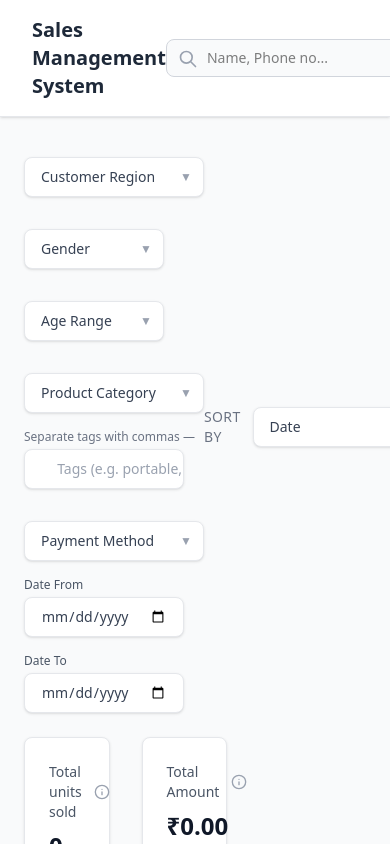
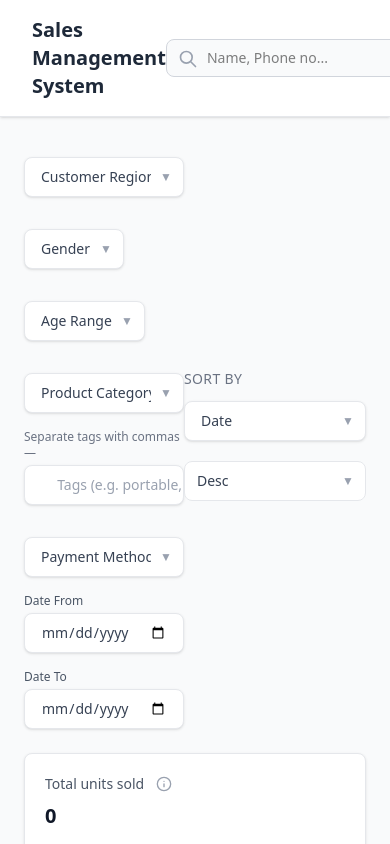
Before and after one commit to Xskull27/Retail_Management_System_, a React (Vite) app in the folder frontend/: page / in a window 390 px wide. Shown: the top 844 px of the page. Built offline with nearby package versions, Linux system fonts and the light colour scheme; no server answers.

Commit message:
fiter responsiveness updated

```diff
--- a/frontend/src/components/Filters.tsx
+++ b/frontend/src/components/Filters.tsx
@@ -15,11 +15,11 @@ export default function Filters({ filters, setFilters }: Props) {
   const [tagFocus, setTagFocus] = useState(false);
 
   return (
-    <div className="flex items-center gap-4 flex-wrap">
+    <div className="flex flex-col sm:flex-row items-start sm:items-center gap-4 flex-wrap">
       {/* Customer Region */}
       <div className="relative mt-4">
         <select
-          className="h-10 px-4 pr-8 bg-white border border-gray-200 rounded-lg text-sm text-gray-700 font-medium focus:outline-none focus:ring-2 focus:ring-black focus:border-transparent cursor-pointer appearance-none shadow-sm hover:border-gray-300 transition-colors w-[180px]"
+          className="h-10 px-4 pr-8 bg-white border border-gray-200 rounded-lg text-sm text-gray-700 font-medium focus:outline-none focus:ring-2 focus:ring-black focus:border-transparent cursor-pointer appearance-none shadow-sm hover:border-gray-300 transition-colors w-full sm:w-[180px]"
           value={filters.region}
           onChange={(e) => update("region", e.target.value)}
         >
@@ -35,7 +35,7 @@ export default function Filters({ filters, setFilters }: Props) {
       {/* Gender */}
       <div className="relative mt-4">
         <select
-          className="h-10 px-4 pr-8 bg-white border border-gray-200 rounded-lg text-sm text-gray-700 font-medium focus:outline-none focus:ring-2 focus:ring-black focus:border-transparent cursor-pointer appearance-none shadow-sm hover:border-gray-300 transition-colors w-[140px]"
+          className="h-10 px-4 pr-8 bg-white border border-gray-200 rounded-lg text-sm text-gray-700 font-medium focus:outline-none focus:ring-2 focus:ring-black focus:border-transparent cursor-pointer appearance-none shadow-sm hover:border-gray-300 transition-colors w-full sm:w-[140px]"
           value={filters.gender}
           onChange={(e) => update("gender", e.target.value)}
         >
@@ -49,7 +49,7 @@ export default function Filters({ filters, setFilters }: Props) {
       {/* Age Range */}
       <div className="relative mt-4">
         <select
-          className="h-10 px-4 pr-8 bg-white border border-gray-200 rounded-lg text-sm text-gray-700 font-medium focus:outline-none focus:ring-2 focus:ring-black focus:border-transparent cursor-pointer appearance-none shadow-sm hover:border-gray-300 transition-colors w-[140px]"
+          className="h-10 px-4 pr-8 bg-white border border-gray-200 rounded-lg text-sm text-gray-700 font-medium focus:outline-none focus:ring-2 focus:ring-black focus:border-transparent cursor-pointer appearance-none shadow-sm hover:border-gray-300 transition-colors w-full sm:w-[140px]"
           value={filters.ageMin && filters.ageMax ? `${filters.ageMin}-${filters.ageMax}` : ""}
           onChange={(e) => {
             if (e.target.value === "") {
@@ -74,7 +74,7 @@ export default function Filters({ filters, setFilters }: Props) {
       {/* Product Category */}
       <div className="relative mt-4">
         <select
-          className="h-10 px-4 pr-8 bg-white border border-gray-200 rounded-lg text-sm text-gray-700 font-medium focus:outline-none focus:ring-2 focus:ring-black focus:border-transparent cursor-pointer appearance-none shadow-sm hover:border-gray-300 transition-colors w-[180px]"
+          className="h-10 px-4 pr-8 bg-white border border-gray-200 rounded-lg text-sm text-gray-700 font-medium focus:outline-none focus:ring-2 focus:ring-black focus:border-transparent cursor-pointer appearance-none shadow-sm hover:border-gray-300 transition-colors w-full sm:w-[180px]"
           value={filters.category}
           onChange={(e) => update("category", e.target.value)}
         >
@@ -95,7 +95,7 @@ export default function Filters({ filters, setFilters }: Props) {
 
           <label htmlFor="tags-input" className="text-xs text-gray-500 mb-1">Separate tags with commas — <span className="text-gray-700"></span></label>
 
-          <div className="relative w-[160px]">
+          <div className="relative w-full sm:w-[160px]">
             <input
               id="tags-input"
               type="text"
@@ -123,7 +123,7 @@ export default function Filters({ filters, setFilters }: Props) {
       {/* Payment Method */}
       <div className="relative mt-4">
         <select
-          className="h-10 px-4 pr-8 bg-white border border-gray-200 rounded-lg text-sm text-gray-700 font-medium focus:outline-none focus:ring-2 focus:ring-black focus:border-transparent cursor-pointer appearance-none shadow-sm hover:border-gray-300 transition-colors w-[180px]"
+          className="h-10 px-4 pr-8 bg-white border border-gray-200 rounded-lg text-sm text-gray-700 font-medium focus:outline-none focus:ring-2 focus:ring-black focus:border-transparent cursor-pointer appearance-none shadow-sm hover:border-gray-300 transition-colors w-full sm:w-[180px]"
           value={filters.paymentMethod}
           onChange={(e) => update("paymentMethod", e.target.value)}
         >
@@ -142,7 +142,7 @@ export default function Filters({ filters, setFilters }: Props) {
         <label className="text-xs text-gray-600 mb-1">Date From</label>
         <input
           type="date"
-          className="h-10 px-4 bg-white border border-gray-200 rounded-lg text-sm text-gray-700 font-medium focus:outline-none focus:ring-2 focus:ring-black focus:border-transparent shadow-sm hover:border-gray-300 transition-colors"
+          className="h-10 px-4 bg-white border border-gray-200 rounded-lg text-sm text-gray-700 font-medium focus:outline-none focus:ring-2 focus:ring-black focus:border-transparent shadow-sm hover:border-gray-300 transition-colors w-full sm:w-[160px]"
           value={filters.dateFrom}
           onChange={(e) => update("dateFrom", e.target.value)}
         />
@@ -153,7 +153,7 @@ export default function Filters({ filters, setFilters }: Props) {
         <label className="text-xs text-gray-600 mb-1">Date To</label>
         <input
           type="date"
-          className="h-10 px-4 bg-white border border-gray-200 rounded-lg text-sm text-gray-700 font-medium focus:outline-none focus:ring-2 focus:ring-black focus:border-transparent shadow-sm hover:border-gray-300 transition-colors"
+          className="h-10 px-4 bg-white border border-gray-200 rounded-lg text-sm text-gray-700 font-medium focus:outline-none focus:ring-2 focus:ring-black focus:border-transparent shadow-sm hover:border-gray-300 transition-colors w-full sm:w-[160px]"
           value={filters.dateTo}
           onChange={(e) => update("dateTo", e.target.value)}
         />
--- a/frontend/src/components/MetricCards.tsx
+++ b/frontend/src/components/MetricCards.tsx
@@ -15,7 +15,7 @@ export default function logiMetricCards({ data }: Props) {
     const totalAmount = data.reduce((sum, item) => sum + parseNumber(item.TotalAmount), 0);
 
     return (
-        <div className="flex flex-row gap-8 mb-8">
+        <div className="grid grid-cols-1 sm:grid-cols-2 lg:grid-cols-4 gap-4 mb-8">
             <MetricCard
                 title="Total units sold"
                 tooltip="Sum of unit quantities for the currently visible rows (current page)."
@@ -43,7 +43,7 @@ interface MetricCardProps {
 
 function MetricCard({ title, value, subtitle, textColor, tooltip }: MetricCardProps) {
     return (
-        <div className="bg-white w-1/4 rounded-lg shadow-sm border border-gray-200 p-6 transition-all hover:shadow-md">
+        <div className="bg-white w-full rounded-lg shadow-sm border border-gray-200 p-5 sm:p-6 transition-all hover:shadow-md">
             <div className="flex items-start justify-between">
                 <div className="flex-1">
                     <div className="flex items-center gap-2 mb-2">
@@ -66,7 +66,7 @@ function MetricCard({ title, value, subtitle, textColor, tooltip }: MetricCardPr
                             </div>
                         )}
                     </div>
-                    <div className={`text-2xl font-bold ${textColor} mb-1`}>
+                    <div className={`text-xl sm:text-2xl font-bold ${textColor} mb-1`}>
                         {value}
                     </div>
                     {subtitle && (
--- a/frontend/src/components/SortBar.tsx
+++ b/frontend/src/components/SortBar.tsx
@@ -9,13 +9,13 @@ interface Props {
 
 export default function SortBar({ sortBy, setSortBy, sortOrder, setSortOrder }: Props) {
   return (
-    <div className="flex items-center gap-3">
+    <div className="flex flex-col sm:flex-row items-start sm:items-center gap-3 w-full">
       <span className="text-sm font-medium text-gray-500 uppercase tracking-wide">Sort by</span>
-      <div className="relative">
+      <div className="relative w-full sm:w-[220px]">
         <select
           value={sortBy}
           onChange={(e) => setSortBy(e.target.value)}
-          className="h-10 pl-4 pr-10 bg-white border border-gray-200 rounded-lg text-sm text-gray-700 font-medium focus:outline-none focus:ring-2 focus:ring-black focus:border-transparent cursor-pointer appearance-none shadow-sm hover:border-gray-300 transition-colors"
+          className="w-full h-10 pl-4 pr-10 bg-white border border-gray-200 rounded-lg text-sm text-gray-700 font-medium focus:outline-none focus:ring-2 focus:ring-black focus:border-transparent cursor-pointer appearance-none shadow-sm hover:border-gray-300 transition-colors"
         >
           <option value="">None</option>
           <option value="CustomerName">Customer Name (A-Z)</option>
@@ -26,15 +26,18 @@ export default function SortBar({ sortBy, setSortBy, sortOrder, setSortOrder }:
       </div>
 
       {setSortOrder && (
+        <div className="w-full sm:w-[120px] mt-2 sm:mt-0 relative">
           <select
             value={(sortOrder ?? "") as string}
             onChange={(e) => setSortOrder(e.target.value)}
-          className="h-10 pl-3 pr-8 bg-white border border-gray-200 rounded-lg text-sm text-gray-700 font-medium"
+            className="w-full h-10 pl-3 pr-8 bg-white border border-gray-200 rounded-lg text-sm text-gray-700 font-medium appearance-none"
           >
             <option value="">Order</option>
             <option value="asc">Asc</option>
             <option value="desc">Desc</option>
           </select>
+          <div className="absolute right-3 top-1/2 -translate-y-1/2 pointer-events-none text-gray-400 text-xs">▼</div>
+        </div>
       )}
     </div>
   );
```
Lines whose indentation alone changed are shown as unchanged.
